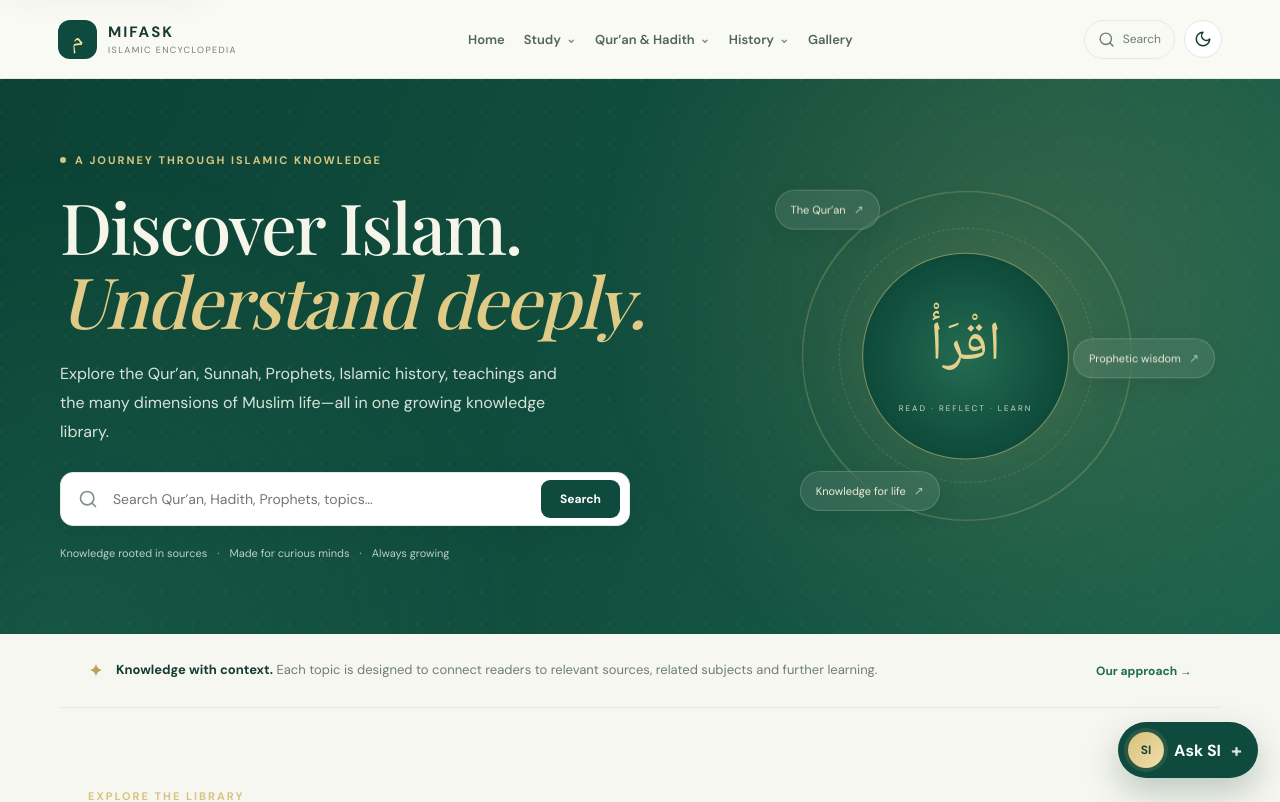
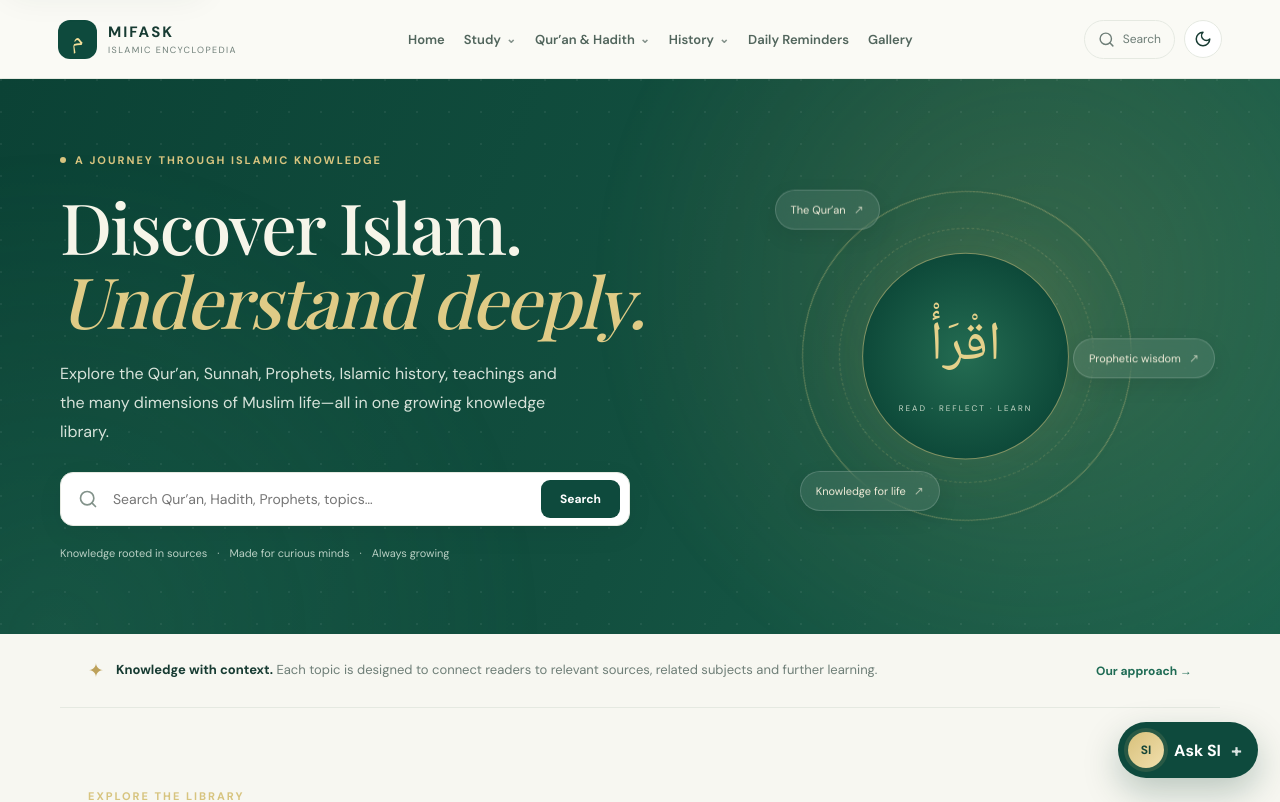
Before and after one commit to smartmil79-afk/mifask-islamic-encyclopedia, a Next.js app: page / in a window 1280 px wide. Shown: the top 802 px of the page. Built offline with nearby package versions, Linux system fonts and the light colour scheme; a web font is replaced by a local one.

Commit message:
Add Daily Reminders navigation link

```diff
--- a/components/Header.tsx
+++ b/components/Header.tsx
@@ -21,7 +21,7 @@ export default function Header() {
       <details className="nav-group"><summary onClick={(e) => closeOtherGroups(e.currentTarget.parentElement as HTMLElement)}>Study</summary><div className="nav-submenu"><Link href="/explore" onClick={closeMenu}>Explore</Link><Link href="/learn" onClick={closeMenu}>Learn</Link><Link href="/assistant" onClick={closeMenu}>Study Assistant</Link><Link href="/search" onClick={closeMenu}>Advanced Search</Link><Link href="/dictionary" onClick={closeMenu}>Dictionary</Link><Link href="/knowledge-graph" onClick={closeMenu}>Knowledge Graph</Link><Link href="/saved" onClick={closeMenu}>Saved</Link></div></details>
       <details className="nav-group"><summary onClick={(e) => closeOtherGroups(e.currentTarget.parentElement as HTMLElement)}>Qur’an & Hadith</summary><div className="nav-submenu"><Link href="/quran" onClick={closeMenu}>Qur’an Reader</Link><Link href="/category/quran" onClick={closeMenu}>Qur’an Topics</Link><Link href="/hadith" onClick={closeMenu}>Hadith</Link><Link href="/hadith/library" onClick={closeMenu}>Hadith Library</Link><Link href="/duas" onClick={closeMenu}>Duas</Link></div></details>
       <details className="nav-group"><summary onClick={(e) => closeOtherGroups(e.currentTarget.parentElement as HTMLElement)}>History</summary><div className="nav-submenu"><Link href="/category/prophets" onClick={closeMenu}>Prophets</Link><Link href="/companions" onClick={closeMenu}>Companions</Link><Link href="/seerah" onClick={closeMenu}>Seerah</Link><Link href="/category/fiqh" onClick={closeMenu}>Fiqh</Link></div></details>
-      <Link href="/gallery" onClick={closeMenu}>Gallery</Link>
+      <Link href="/reminders" onClick={closeMenu}>Daily Reminders</Link><Link href="/gallery" onClick={closeMenu}>Gallery</Link>
     </nav>
     <div className="header-actions"><Link className="search-shortcut" href="/search" aria-label="Open search"><Search size={17}/><span>Search</span></Link><button type="button" className="icon-button" aria-label={dark ? 'Switch to light theme' : 'Switch to dark theme'} aria-pressed={dark} onClick={toggleTheme}>{dark ? <Sun size={18}/> : <Moon size={18}/>}</button><button type="button" className="icon-button mobile-menu" onClick={() => setOpen(!open)} aria-label={open ? 'Close navigation menu' : 'Open navigation menu'} aria-expanded={open} aria-controls="primary-navigation">{open ? <X size={19}/> : <Menu size={19}/>}</button></div>
   </div></header>;
```
